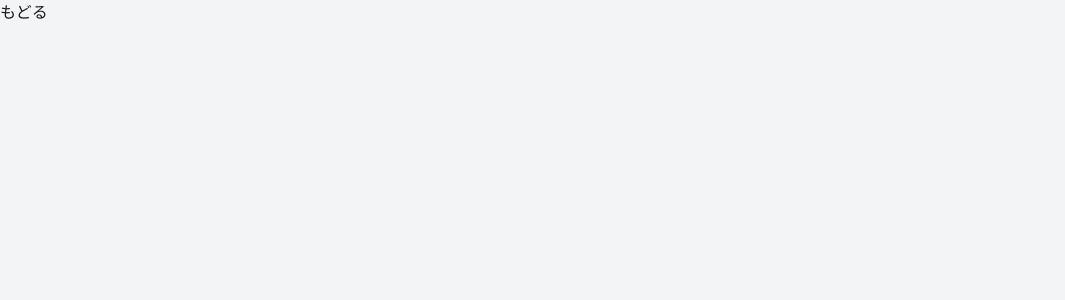
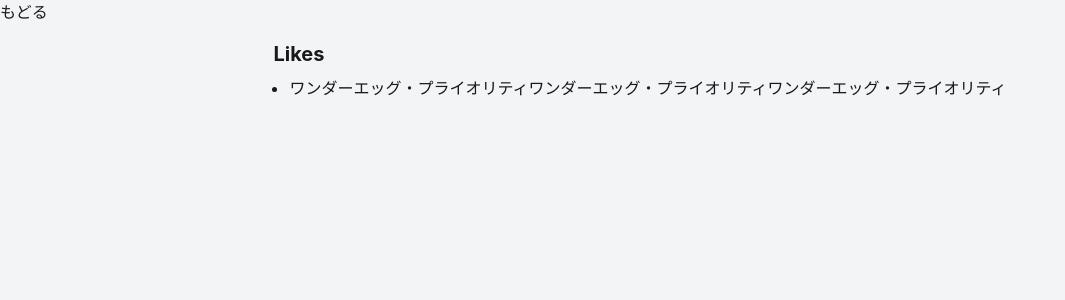
Before and after one commit to ivgtr/iVgtr.2, a Next.js app: page /contents in a window 1280 px wide. Shown: the top 300 px of the page, without its empty margins (0-1065 px from the left). Built offline with nearby package versions, Linux system fonts and the light colour scheme.

Commit message:
:sparkles: add: contentsもろもろ追加

```diff
--- /dev/null
+++ b/src/components/Coment/Coment.module.scss
@@ -0,0 +1,5 @@
+.coment {
+  width: 150px;
+  font-family: Misaki, -apple-system, BlinkMacSystemFont, Segoe UI, Roboto,
+    Oxygen, Ubuntu, Cantarell, Fira Sans, Droid Sans, Helvetica Neue, sans-serif;
+}
--- /dev/null
+++ b/src/components/Coment/index.tsx
@@ -0,0 +1,16 @@
+import React from 'react'
+import classes from './Coment.module.scss'
+
+export const Coment = () => {
+  return (
+    <div
+      className={`absolute transform top-1/2 -translate-y-1/2 sm:-top-12 left-36 sm:left-1/2 sm:-translate-x-1/2 bg-gray-700 dark:bg-gray-100 rounded-md ${classes.coment}`}
+    >
+      <div className="w-full h-full overflow-hidden">
+        <p className="dark:text-gray-700 text-gray-100 whitespace-nowrap px-2 py-1 text-xs">
+          やあやあやあやあやあやあやあやあ
+        </p>
+      </div>
+    </div>
+  )
+}
--- /dev/null
+++ b/src/components/ContentsList/ContentsList.module.scss
@@ -0,0 +1,11 @@
+.list {
+  ul {
+    padding: 0 0 0 1em;
+    margin: 0.5em 0;
+    list-style: disc;
+
+    li p:last-child {
+      margin: 0;
+    }
+  }
+}
--- /dev/null
+++ b/src/components/ContentsList/index.tsx
@@ -0,0 +1,15 @@
+import React from 'react'
+import classes from './ContentsList.module.scss'
+
+export const ContentsList = () => {
+  return (
+    <section className={`mt-4 ${classes.list}`}>
+      <h3 className="text-xl font-bold">Likes</h3>
+      <ul>
+        <li>
+          ワンダーエッグ・プライオリティワンダーエッグ・プライオリティワンダーエッグ・プライオリティ
+        </li>
+      </ul>
+    </section>
+  )
+}
--- a/src/components/Description/index.tsx
+++ b/src/components/Description/index.tsx
@@ -38,7 +38,7 @@
           name
           <ul>
             <li>
-              ねぎ / まわるはな(
+              ねぎ / まわるはな (
               <a
                 href="https://twitter.com/mawaru_hana"
                 target="_blank"
@@ -55,21 +55,30 @@
           profile
           <ul>
             <li>
+              🎂 96/11/12 (
               <a
                 href="https://amz.run/3WX9"
                 target="_blank"
                 rel="noopener noreferrer"
                 className="hover:underline text-blue-500"
               >
-                🎂 96/11/12
+                乞食リスト
               </a>
+              )
             </li>
-            <li>コンテンツを消費することが得意</li>
             <li>
-              <Link href="/contents">
-                <a className="hover:underline text-blue-500">漏れ...</a>
-              </Link>
+              コンテンツを消費することが得意
+              <ul>
+                <li>
+                  漏れ (
+                  <Link href="/contents">
+                    <a className="hover:underline text-blue-500">More...</a>
+                  </Link>
+                  )
+                </li>
+              </ul>
             </li>
+
             <li>
               <Link href="/jobs">
                 <a className="hover:underline text-blue-500">仕事</a>
--- a/src/components/Icon/index.tsx
+++ b/src/components/Icon/index.tsx
@@ -2,7 +2,7 @@
 
 export const Icon: React.VFC = () => {
   return (
-    <div className="box-border w-28 h-28 mx-auto p-1 rounded-full overflow-hidden bg-gray-700 dark:bg-gray-100 shadow-md">
+    <div className="box-border w-28 h-28 p-1 rounded-full bg-gray-700 dark:bg-gray-100 shadow-md overflow-hidden">
       <img src="/icon.png" alt="伊吹風子" className="w-full h-full object-contain rounded-full" />
     </div>
   )
--- /dev/null
+++ b/src/components/Navigation/index.tsx
@@ -0,0 +1,12 @@
+import React from 'react'
+import Link from 'next/link'
+
+export const Navigation = () => {
+  return (
+    <nav>
+      <Link href="/">
+        <a>もどる</a>
+      </Link>
+    </nav>
+  )
+}
--- a/src/components/Profle/index.tsx
+++ b/src/components/Profle/index.tsx
@@ -1,10 +1,12 @@
 import React from 'react'
 import { Icon } from '../Icon'
+// import { Coment } from '../Coment'
 import { Description } from '../Description'
 
 const ProfileIcon = () => {
   return (
-    <div className="">
+    <div className="relative">
+      {/* <Coment /> */}
       <Icon />
     </div>
   )
--- a/src/pages/contents/index.tsx
+++ b/src/pages/contents/index.tsx
@@ -1,16 +1,17 @@
 import React from 'react'
-import Link from 'next/link'
+import { Container } from '../../components/Container'
+import { ContentsList } from '../../components/ContentsList'
+import { Navigation } from '../../components/Navigation'
 
-const Home = () => {
+const Contents = () => {
   return (
     <div>
-      <nav>
-        <Link href="/">
-          <a>もどる</a>
-        </Link>
-      </nav>
+      <Navigation />
+      <Container>
+        <ContentsList />
+      </Container>
     </div>
   )
 }
 
-export default Home
+export default Contents
--- /dev/null
+++ b/src/pages/jobs/index.tsx
@@ -0,0 +1,13 @@
+import React from 'react'
+
+import { Navigation } from '../../components/Navigation'
+
+const Jobs = () => {
+  return (
+    <div>
+      <Navigation />
+    </div>
+  )
+}
+
+export default Jobs
```
